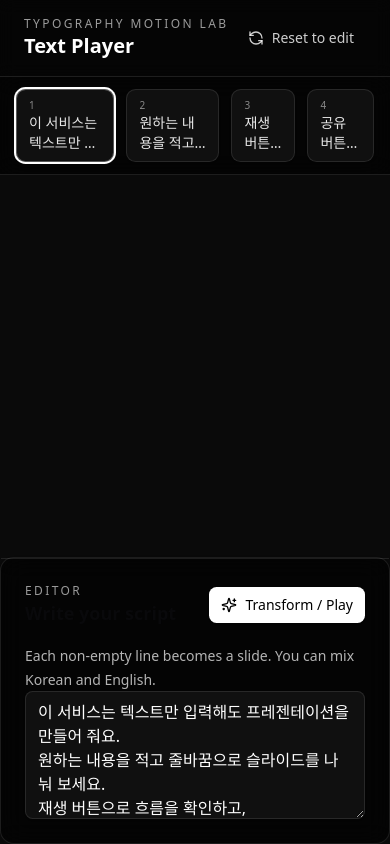
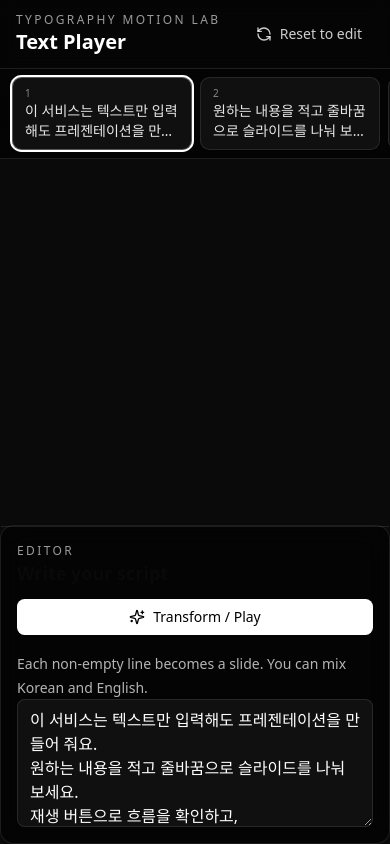
Before and after one commit to uiwwsw/text-player, a React (Vite) app: page / in a window 390 px wide. Built offline with nearby package versions, Linux system fonts and the light colour scheme.

Commit message:
Improve mobile experience and return navigation

```diff
--- a/src/App.tsx
+++ b/src/App.tsx
@@ -1,4 +1,5 @@
 import { useCallback, useEffect, useMemo, useState } from "react";
+import { useLocation, useNavigate } from "react-router-dom";
 import "./index.css";
 import { Button } from "@/components/ui/button";
 import { Card, CardContent } from "@/components/ui/card";
@@ -31,6 +32,8 @@ export function App({ fullscreenOnly = false }: AppProps) {
   const [settingsTarget, setSettingsTarget] = useState<string | null>(null);
   const [toast, setToast] = useState<{ message: string; tone: "success" | "error" } | null>(null);
   const [isSharedView, setIsSharedView] = useState(false);
+  const location = useLocation();
+  const navigate = useNavigate();
 
   const activeSlide = useMemo(() => slides[currentIndex], [slides, currentIndex]);
   const canEdit = !fullscreenOnly && !isSharedView;
@@ -40,6 +43,21 @@ export function App({ fullscreenOnly = false }: AppProps) {
       setSettingsTarget(null);
     }
   }, [canEdit]);
+
+  useEffect(() => {
+    const sharedState = (location.state as { sharedText?: string } | null) ?? null;
+    if (!sharedState?.sharedText) return;
+
+    setRawText(sharedState.sharedText);
+    const parsed = parseTextToSlides(sharedState.sharedText);
+    setSlides(parsed);
+    setCurrentIndex(0);
+    setIsPlaying(false);
+    setMode("edit");
+    setIsSharedView(false);
+
+    navigate(location.pathname, { replace: true, state: null });
+  }, [location.pathname, location.state, navigate]);
 
   const copyToClipboard = useCallback(async (text: string) => {
     if (navigator?.clipboard?.writeText && window.isSecureContext) {
@@ -110,6 +128,18 @@ export function App({ fullscreenOnly = false }: AppProps) {
   const showToast = useCallback((message: string, tone: "success" | "error" = "success") => {
     setToast({ message, tone });
   }, []);
+
+  const handleReturnToEditor = useCallback(async () => {
+    if (document.fullscreenElement) {
+      try {
+        await document.exitFullscreen();
+      } catch (error) {
+        console.error("Failed to exit fullscreen", error);
+      }
+    }
+
+    navigate("/", { state: { sharedText: rawText } });
+  }, [navigate, rawText]);
 
   useEffect(() => {
     if (!toast) return;
@@ -213,8 +243,25 @@ export function App({ fullscreenOnly = false }: AppProps) {
 
   return (
     <div className="min-h-screen bg-neutral-950 text-white flex flex-col">
+      {!canEdit && (
+        <div className="fixed inset-x-0 top-3 z-40 px-3 sm:px-6">
+          <div className="flex flex-col sm:flex-row items-center gap-2 sm:gap-3 rounded-2xl border border-white/10 bg-black/70 px-3 py-2 sm:px-4 shadow-lg backdrop-blur-xl">
+            <p className="text-sm text-center sm:text-left text-white/80">
+              풀스크린이나 공유 화면입니다. 메인으로 돌아가면 내용을 다시 수정할 수 있어요.
+            </p>
+            <Button
+              size="sm"
+              className="w-full sm:w-auto bg-white text-black hover:bg-white/90"
+              onClick={handleReturnToEditor}
+            >
+              메인으로 이동
+            </Button>
+          </div>
+        </div>
+      )}
+
       {canEdit && (
-        <header className="flex items-center justify-between px-6 py-4 border-b border-white/10 bg-black/50 backdrop-blur-sm">
+        <header className="flex items-center justify-between px-4 sm:px-6 py-3 sm:py-4 border-b border-white/10 bg-black/50 backdrop-blur-sm">
           <div>
             <p className="text-xs uppercase tracking-[0.2em] text-white/60">Typography motion lab</p>
             <h1 className="text-xl font-semibold">Text Player</h1>
--- a/src/components/Player/ScriptPlayer.tsx
+++ b/src/components/Player/ScriptPlayer.tsx
@@ -152,7 +152,7 @@ export function ScriptPlayer({
   const slideContent = activeSlide ? (
     <div
       className={cn(
-        "relative z-10 flex h-full w-full items-center justify-center p-6 text-center",
+        "relative z-10 flex h-full w-full items-center justify-center p-4 sm:p-6 pt-10 pb-28 sm:pb-20 text-center",
         "transition-colors duration-500",
       )}
       style={{
@@ -162,12 +162,12 @@ export function ScriptPlayer({
     >
       <div className="relative max-w-5xl w-full">
         <div className="absolute inset-0 rounded-3xl bg-white/5 blur-3xl" aria-hidden />
-        <div className="relative rounded-3xl border border-white/10 bg-black/30 px-6 py-8 shadow-2xl backdrop-blur-xl">
+        <div className="relative rounded-3xl border border-white/10 bg-black/30 px-4 sm:px-6 py-6 sm:py-8 shadow-2xl backdrop-blur-xl">
           <p className="text-xs uppercase tracking-[0.3em] text-white/60 mb-4">Slide {currentIndex + 1}</p>
           <div
             key={`${activeSlide.id}-${animationCycle}`}
             className={cn(
-              "text-3xl sm:text-4xl md:text-6xl font-semibold leading-tight whitespace-pre-wrap break-words text-balance",
+              "text-2xl sm:text-4xl md:text-6xl font-semibold leading-tight whitespace-pre-wrap break-words text-balance",
               "drop-shadow-[0_15px_35px_rgba(0,0,0,0.45)]",
               "max-h-[60vh] overflow-y-auto pr-1",
               resolveAnimationStyle(activeSlide.punctuation, activeSettings.animationStyle),
@@ -267,28 +267,36 @@ export function ScriptPlayer({
         </div>
       </div>
 
-      <div className="absolute inset-x-0 bottom-4 z-20 flex items-center justify-center px-4">
-        <div className="flex items-center gap-2 rounded-full bg-black/30 px-3 py-2 backdrop-blur-lg">
-          <Button variant="secondary" className="bg-white/10 text-white" onClick={goPrev} disabled={currentIndex === 0}>
+      <div className="absolute inset-x-0 bottom-4 z-20 flex items-center justify-center px-3 sm:px-4">
+        <div className="flex max-w-4xl w-full flex-wrap items-center justify-center gap-2 sm:gap-3 rounded-2xl bg-black/40 px-3 py-3 sm:px-4 backdrop-blur-lg shadow-lg">
+          <Button
+            variant="secondary"
+            size="sm"
+            className="bg-white/10 text-white"
+            onClick={goPrev}
+            disabled={currentIndex === 0}
+          >
             <SkipBack className="h-4 w-4" />
           </Button>
           <Button
             onClick={() => onPlayingChange(!isPlaying)}
-            className="bg-white text-black hover:bg-white/90"
+            size="sm"
+            className="flex-1 sm:flex-none min-w-[140px] bg-white text-black hover:bg-white/90"
             disabled={!activeSlide}
           >
             {isPlaying ? (
-              <span className="flex items-center gap-2">
+              <span className="flex items-center justify-center gap-2">
                 <Pause className="h-4 w-4" /> Pause
               </span>
             ) : (
-              <span className="flex items-center gap-2">
+              <span className="flex items-center justify-center gap-2">
                 <Play className="h-4 w-4" /> Play
               </span>
             )}
           </Button>
           <Button
             variant="secondary"
+            size="sm"
             className="bg-white/10 text-white"
             onClick={goNext}
             disabled={currentIndex >= slides.length - 1}
@@ -297,6 +305,7 @@ export function ScriptPlayer({
           </Button>
           <Button
             variant="secondary"
+            size="sm"
             className="bg-white/10 text-white"
             onClick={toggleFullscreen}
             aria-pressed={isFullscreen}
@@ -304,12 +313,17 @@ export function ScriptPlayer({
             {isFullscreen ? <Minimize2 className="h-4 w-4" /> : <Maximize2 className="h-4 w-4" />} Fullscreen
           </Button>
           {onShare && (
-            <Button variant="secondary" className="bg-white/10 text-white" onClick={onShare}>
+            <Button variant="secondary" size="sm" className="bg-white/10 text-white" onClick={onShare}>
               <Share2 className="h-4 w-4" /> Share
             </Button>
           )}
           {activeSlide && canEdit && (
-            <Button variant="ghost" className="text-white/80" onClick={() => onOpenSettings(activeSlide.id)}>
+            <Button
+              variant="ghost"
+              size="sm"
+              className="text-white/80"
+              onClick={() => onOpenSettings(activeSlide.id)}
+            >
               Edit slide
             </Button>
           )}
--- a/src/components/Player/ThumbnailsStrip.tsx
+++ b/src/components/Player/ThumbnailsStrip.tsx
@@ -14,8 +14,8 @@ interface ThumbnailsStripProps {
  */
 export function ThumbnailsStrip({ slides, currentIndex, onSelect, onOpenSettings }: ThumbnailsStripProps) {
   return (
-    <div className="w-full border-b border-white/10 bg-black/60 backdrop-blur-md px-4 py-3 overflow-x-auto">
-      <div className="flex gap-3 min-w-full">
+    <div className="w-full border-b border-white/10 bg-black/60 backdrop-blur-md px-3 sm:px-4 py-2 sm:py-3 overflow-x-auto">
+      <div className="flex gap-2 sm:gap-3 min-w-full">
         {slides.length === 0 && <p className="text-sm text-white/60">Add text to see slides.</p>}
         {slides.map((slide, idx) => {
           const isActive = idx === currentIndex;
@@ -24,7 +24,7 @@ export function ThumbnailsStrip({ slides, currentIndex, onSelect, onOpenSettings
               key={slide.id}
               className={cn(
                 "group relative rounded-lg border px-3 py-2 text-left shadow-sm transition hover:-translate-y-0.5",
-                "border-white/10 bg-white/5",
+                "border-white/10 bg-white/5 min-w-[180px] sm:min-w-[200px]",
                 isActive && "ring-2 ring-white border-white/30",
               )}
               onClick={() => onSelect(idx)}
--- a/src/components/TextEditor.tsx
+++ b/src/components/TextEditor.tsx
@@ -22,13 +22,16 @@ export function TextEditor({ value, onChange, onTransform, isCollapsed }: TextEd
         isCollapsed ? "max-h-64" : "max-h-[50vh]",
       )}
     >
-      <div className="p-6 space-y-4">
-        <div className="flex items-center justify-between gap-4">
+      <div className="p-4 sm:p-6 space-y-4">
+        <div className="flex flex-col sm:flex-row sm:items-center justify-between gap-3 sm:gap-4">
           <div>
             <p className="text-xs uppercase tracking-[0.2em] text-white/60">Editor</p>
             <h2 className="text-lg font-semibold">Write your script</h2>
           </div>
-          <Button onClick={onTransform} className="gap-2 bg-white text-black hover:bg-white/90">
+          <Button
+            onClick={onTransform}
+            className="gap-2 bg-white text-black hover:bg-white/90 w-full sm:w-auto justify-center"
+          >
             <Sparkles className="h-4 w-4" /> Transform / Play
           </Button>
         </div>
```
